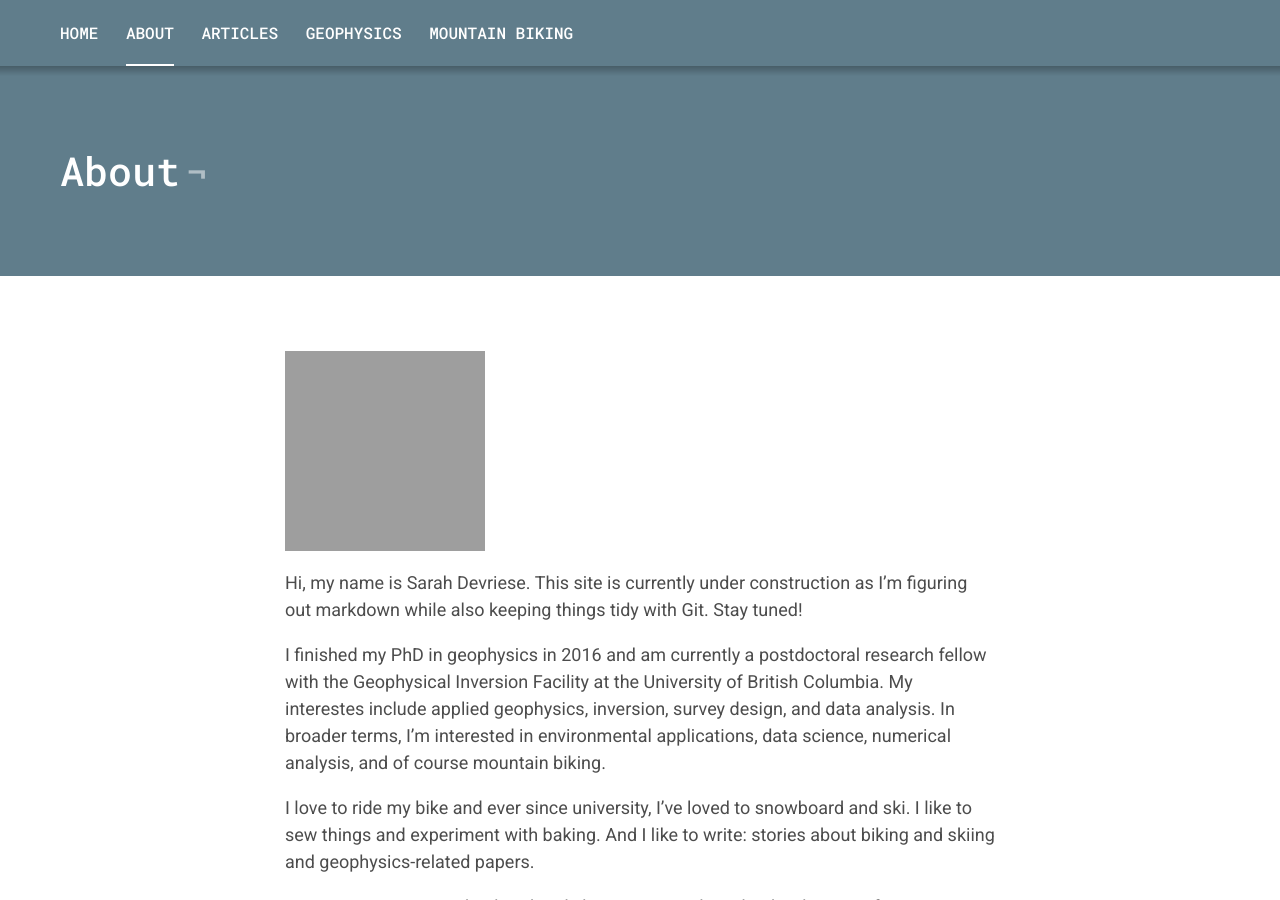
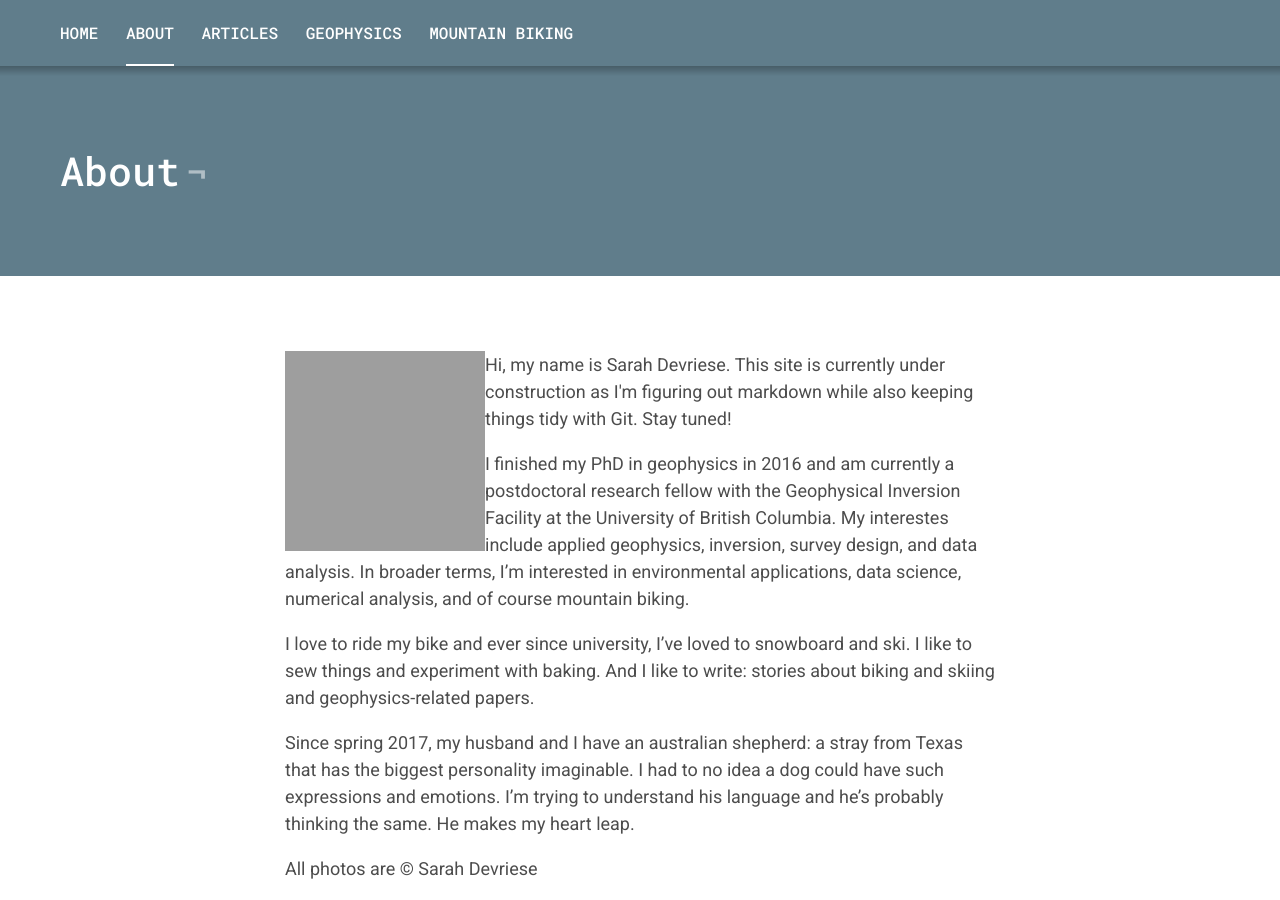
Before and after one commit to sdevriese/sdevriese.github.io, a Jekyll site: the page built from _pages/about.markdown, in a window 1280 px wide and 900 px high. Built offline with Jekyll 4.4.1, drawn with Linux system fonts in a browser that asks for light colours; grey boxes are pictures that could not be loaded.

Commit message:
Update about.markdown

```diff
--- a/_pages/about.markdown
+++ b/_pages/about.markdown
@@ -4,9 +4,10 @@ title: About
 permalink: /about/
 ---
 
-<img src="https://avatars1.githubusercontent.com/u/13733333?v=4&s=460" width="200" height="200" />
-
+<p>
+<img src="https://avatars1.githubusercontent.com/u/13733333?v=4&s=460" alt="Profile pic" style="float:left;width:200px;">
 Hi, my name is Sarah Devriese. This site is currently under construction as I'm figuring out markdown while also keeping things tidy with Git. Stay tuned!
+</p>
 
 I finished my PhD in geophysics in 2016 and am currently a postdoctoral research fellow with the Geophysical Inversion Facility at the University of British Columbia. My interestes include applied geophysics, inversion, survey design, and data analysis. In broader terms, I'm interested in environmental applications, data science, numerical analysis, and of course mountain biking.
 
```
